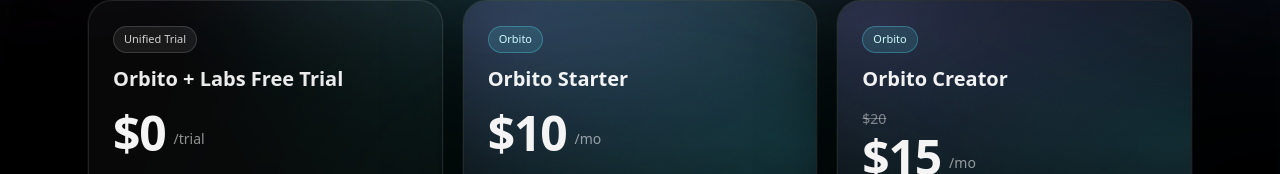
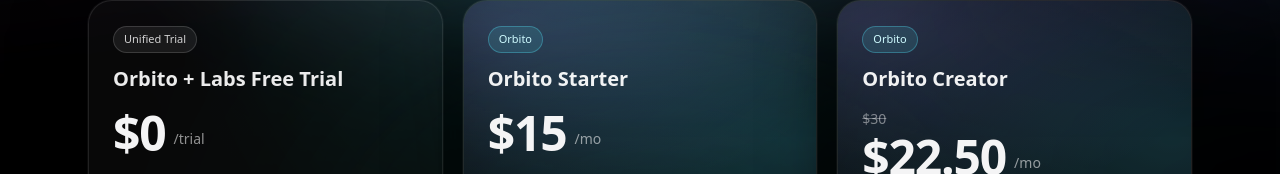
Before and after one commit to Sakibhoq/clipforge-ai, a Next.js app in the folder frontend/: page /pricing in a window 1280 px wide. Shown: the part 626-800 px from the top of the page. Built offline with nearby package versions, Linux system fonts and the light colour scheme; no server answers.

Commit message:
Update Orbito pricing: starter 5, creator 0

```diff
--- a/frontend/app/(marketing)/pricing/page.tsx
+++ b/frontend/app/(marketing)/pricing/page.tsx
@@ -182,10 +182,10 @@ export default function Page() {
   const trialOrbitoCredits = 60;
   const trialLabsCredits = 75;
 
-  const orbitoStarterMonthlyPrice = 10;
+  const orbitoStarterMonthlyPrice = 15;
   const orbitoStarterCredits = 150;
 
-  const orbitoCreatorMonthlyBasePrice = 20;
+  const orbitoCreatorMonthlyBasePrice = 30;
   const orbitoCreatorMonthlyScaledPrice = orbitoCreatorMonthlyBasePrice * creditScale;
   const orbitoCreatorYearlyScaledMonthly = orbitoCreatorMonthlyScaledPrice * 0.75;
   const orbitoCreatorYearlyTotal = Math.round(orbitoCreatorYearlyScaledMonthly * 12);
```
